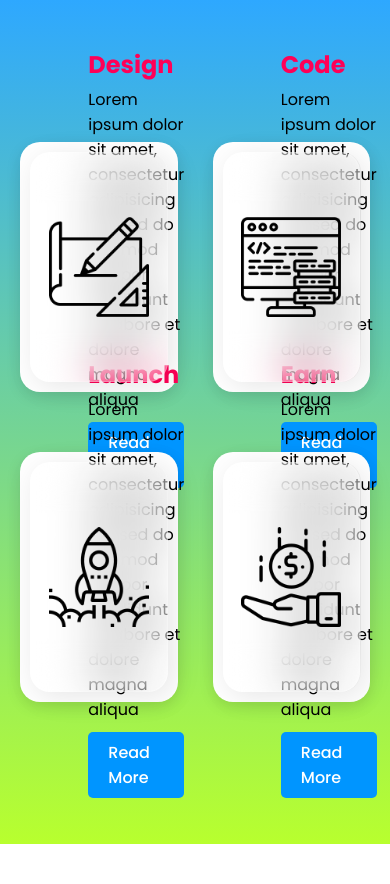
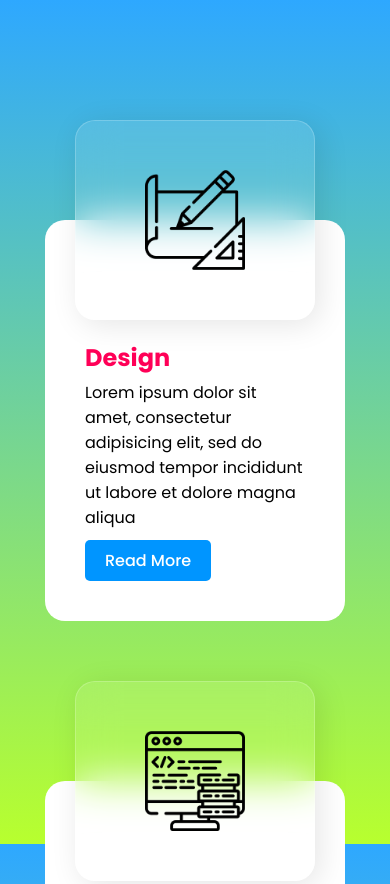
Before and after one commit to merelu/vanila_practice, a plain HTML site: page Responsive Glassmorphism Card Hover Effects/index.html in a window 390 px wide. Shown: the top 884 px of the page. Before the commit the page ends 844 px from the top, so only its background shows below. Drawn offline with Linux system fonts and the light colour scheme.

Commit message:
add media query

```diff
--- a/Responsive Glassmorphism Card Hover Effects/style.css
+++ b/Responsive Glassmorphism Card Hover Effects/style.css
@@ -100,3 +100,50 @@ body {
   color: #fff;
   font-weight: 500;
 }
+
+@media (max-width: 992px) {
+  .container {
+    position: relative;
+    width: 100%;
+    flex-direction: column;
+    align-items: center;
+  }
+
+  .container .card {
+    width: 300px;
+    height: auto;
+    flex-direction: column;
+    background: transparent;
+    margin: -20px 0;
+    box-shadow: none;
+  }
+
+  .container .card .imgBx {
+    position: relative;
+  }
+  .container .card .imgBx,
+  .container .card:hover .imgBx {
+    width: 80%;
+    height: 200px;
+    top: 100px;
+    left: 10%;
+  }
+  .container .card:hover .imgBx {
+    top: 80px;
+  }
+
+  .container .card .imgBx img,
+  .container .card:hover .imgBx img {
+    max-width: 100px;
+  }
+
+  .container .card .content {
+    position: relative;
+    width: 100%;
+    padding: 20px 40px 40px;
+    background: #fff;
+    box-shadow: none;
+    border-radius: 20px;
+    border-top: 100px solid #fff;
+  }
+}
```
